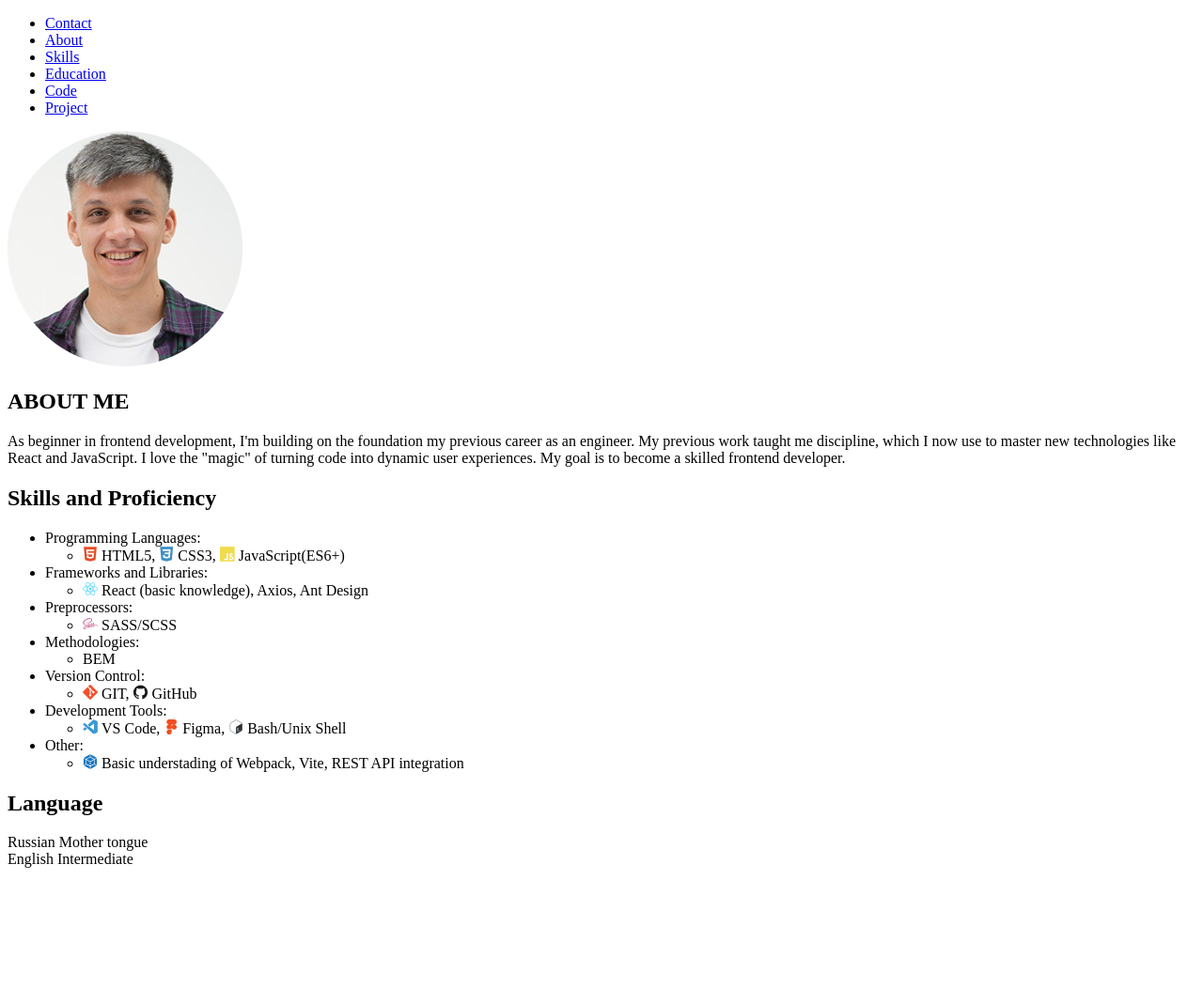
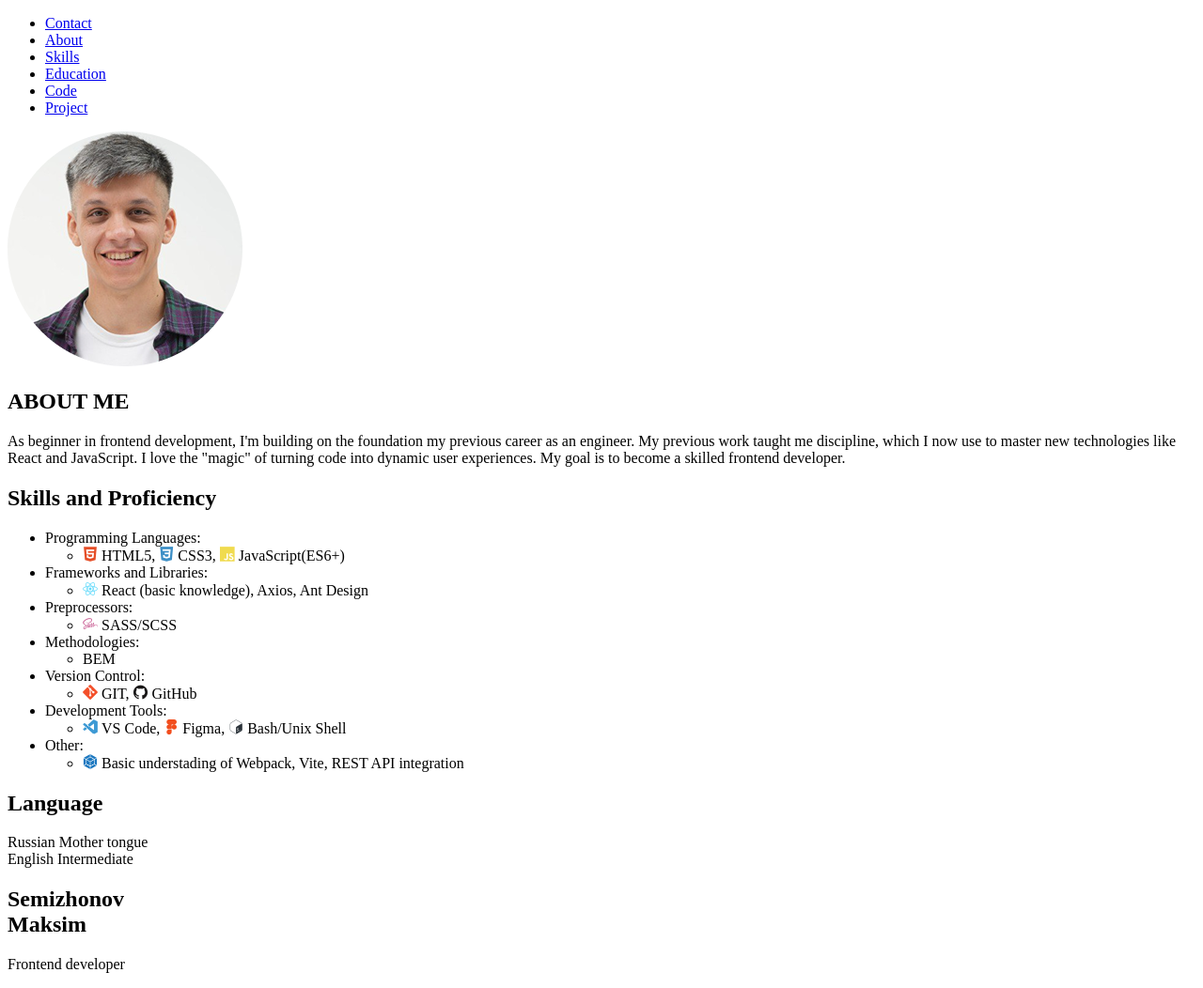
Before and after one commit to incmoga/rsschool-cv, a plain HTML site: page index.html in a window 1280 px wide. Shown: the whole page at 94% size. Before the commit the page ends 932 px from the top, so only its background shows below. Drawn offline with nearby package versions, Linux system fonts and the light colour scheme.

Commit message:
feat: add section cv-title

```diff
--- a/index.html
+++ b/index.html
@@ -123,7 +123,12 @@
                         </div>
                     </section>
                 </div>
-                <div class="col-right"></div>
+                <div class="col-right">
+                    <section class="cv-title">
+                        <h1 class="cv-title__name">Semizhonov <br> Maksim</h1>
+                        <p class="cv-title__job-title">Frontend developer</p>
+                    </section>
+                </div>
             </div>
         </div>
     </main>
```
